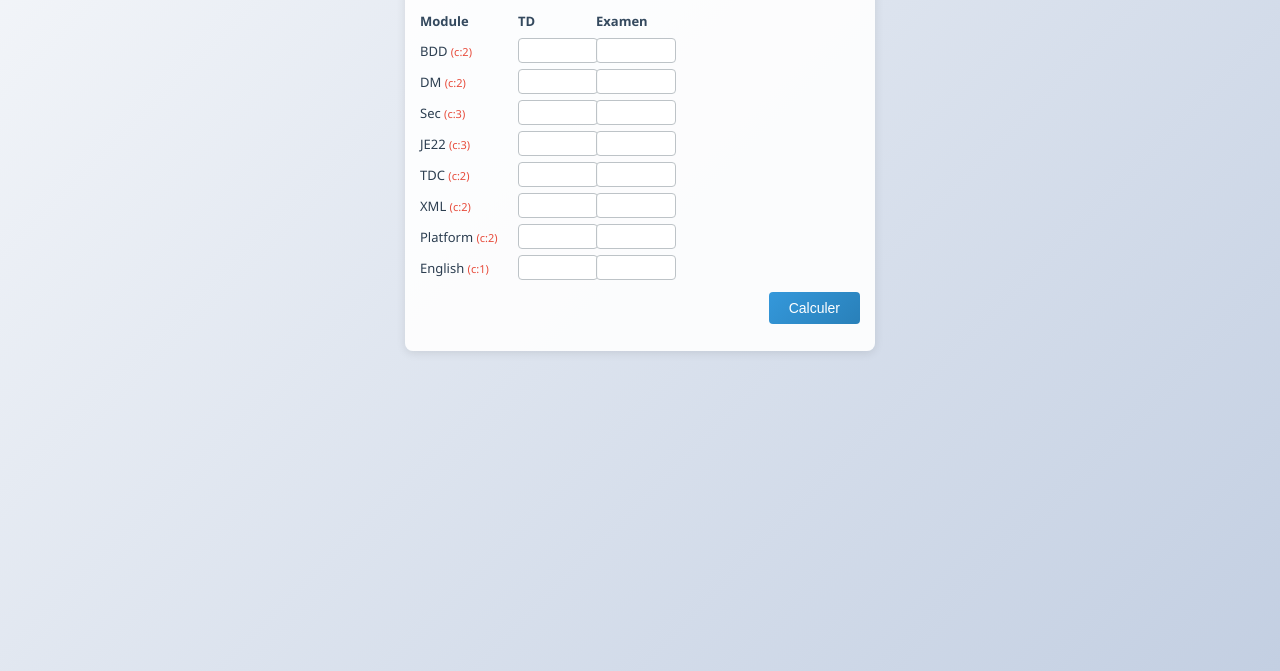
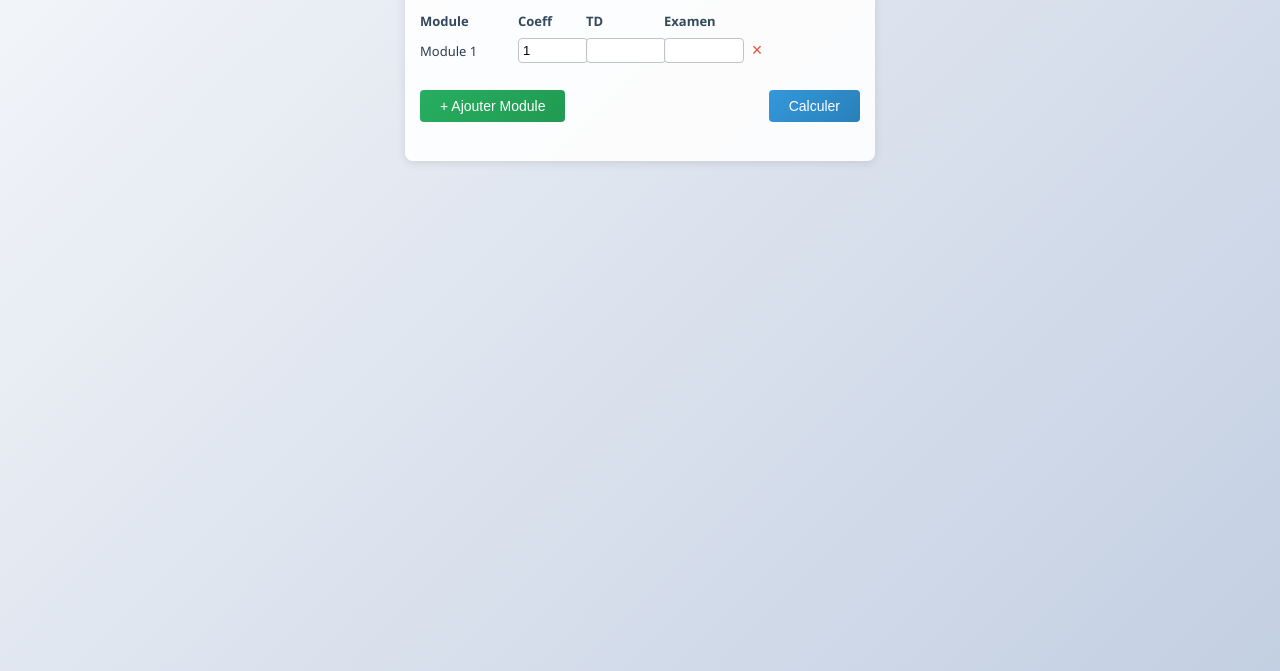
Before and after one commit to SamiDev016/CalculeMoeynM2TI, a plain HTML site: page index.html in a window 1280 px wide. Shown: the part 149-820 px from the top of the page. Drawn offline with Linux system fonts and the light colour scheme.

Commit message:
Modification

```diff
--- a/index.html
+++ b/index.html
@@ -12,7 +12,7 @@
             margin: 10px auto;
             padding: 15px;
             background: linear-gradient(135deg, #f5f7fa 0%, #c3cfe2 100%);
-            height: 100vh;
+            min-height: 100vh;
             box-sizing: border-box;
         }
         .arabic-title {
@@ -39,7 +39,7 @@
         }
         .module-row {
             display: grid;
-            grid-template-columns: 90px 70px 70px;
+            grid-template-columns: 90px 60px 70px 70px 30px;
             gap: 8px;
             margin-bottom: 6px;
             align-items: center;
@@ -53,10 +53,6 @@
         .module-name {
             font-size: 13px;
             color: #2c3e50;
-        }
-        .coeff {
-            color: #e74c3c;
-            font-size: 11px;
         }
         input {
             width: 100%;
@@ -82,12 +78,20 @@
             cursor: pointer;
             font-size: 14px;
             transition: transform 0.2s;
-            display: block;
-            margin-left: auto;
         }
         button:hover {
             transform: translateY(-1px);
             background: linear-gradient(135deg, #2980b9 0%, #2573a7 100%);
+        }
+        .btn-remove {
+            background: none;
+            color: #e74c3c;
+            padding: 2px 8px;
+            font-size: 18px;
+            margin: 0;
+        }
+        .btn-remove:hover {
+            background: rgba(231, 76, 60, 0.1);
         }
         #result {
             margin-top: 12px;
@@ -110,6 +114,18 @@
             border-radius: 8px;
             box-shadow: 0 2px 10px rgba(0, 0, 0, 0.1);
         }
+        .buttons-container {
+            display: flex;
+            justify-content: space-between;
+            align-items: center;
+            margin-top: 15px;
+        }
+        #addModule {
+            background: linear-gradient(135deg, #27ae60 0%, #219a52 100%);
+        }
+        #addModule:hover {
+            background: linear-gradient(135deg, #219a52 0%, #1e8449 100%);
+        }
     </style>
 </head>
 <body>
@@ -119,92 +135,66 @@
         <form id="moyenneForm">
             <div class="module-row header-row">
                 <div>Module</div>
+                <div>Coeff</div>
                 <div>TD</div>
                 <div>Examen</div>
+                <div></div>
             </div>
-
-            <div class="module-row">
-                <div class="module-name">BDD <span class="coeff">(c:2)</span></div>
-                <input type="number" id="bdd-td" step="0.01" required min="0" max="20">
-                <input type="number" id="bdd-examen" step="0.01" required min="0" max="20">
+            <div id="modulesList"></div>
+            <div class="buttons-container">
+                <button type="button" id="addModule">+ Ajouter Module</button>
+                <button type="submit">Calculer</button>
             </div>
-
-            <div class="module-row">
-                <div class="module-name">DM <span class="coeff">(c:2)</span></div>
-                <input type="number" id="dm-td" step="0.01" required min="0" max="20">
-                <input type="number" id="dm-examen" step="0.01" required min="0" max="20">
-            </div>
-
-            <div class="module-row">
-                <div class="module-name">Sec <span class="coeff">(c:3)</span></div>
-                <input type="number" id="sec-td" step="0.01" required min="0" max="20">
-                <input type="number" id="sec-examen" step="0.01" required min="0" max="20">
-            </div>
-
-            <div class="module-row">
-                <div class="module-name">JE22 <span class="coeff">(c:3)</span></div>
-                <input type="number" id="je22-td" step="0.01" required min="0" max="20">
-                <input type="number" id="je22-examen" step="0.01" required min="0" max="20">
-            </div>
-
-            <div class="module-row">
-                <div class="module-name">TDC <span class="coeff">(c:2)</span></div>
-                <input type="number" id="tdc-td" step="0.01" required min="0" max="20">
-                <input type="number" id="tdc-examen" step="0.01" required min="0" max="20">
-            </div>
-
-            <div class="module-row">
-                <div class="module-name">XML <span class="coeff">(c:2)</span></div>
-                <input type="number" id="xml-td" step="0.01" required min="0" max="20">
-                <input type="number" id="xml-examen" step="0.01" required min="0" max="20">
-            </div>
-
-            <div class="module-row">
-                <div class="module-name">Platform <span class="coeff">(c:2)</span></div>
-                <input type="number" id="platform-td" step="0.01" required min="0" max="20">
-                <input type="number" id="platform-examen" step="0.01" required min="0" max="20">
-            </div>
-
-            <div class="module-row">
-                <div class="module-name">English <span class="coeff">(c:1)</span></div>
-                <input type="number" id="english-td" step="0.01" required min="0" max="20">
-                <input type="number" id="english-examen" step="0.01" required min="0" max="20">
-            </div>
-
-            <button type="submit">Calculer</button>
         </form>
         <div id="result"></div>
     </div>
 
     <script>
+        let moduleCount = 0;
+
+        function addModule() {
+            moduleCount++;
+            const moduleDiv = document.createElement('div');
+            moduleDiv.className = 'module-row';
+            moduleDiv.innerHTML = `
+                <div class="module-name">Module ${moduleCount}</div>
+                <input type="number" class="coeff" required min="1" max="10" value="1">
+                <input type="number" class="td" step="0.01" required min="0" max="20">
+                <input type="number" class="examen" step="0.01" required min="0" max="20">
+                <button type="button" class="btn-remove" onclick="removeModule(this)">×</button>
+            `;
+            document.getElementById('modulesList').appendChild(moduleDiv);
+        }
+
+        function removeModule(button) {
+            button.parentElement.remove();
+        }
+
+        document.getElementById('addModule').addEventListener('click', addModule);
+
+        // Add first module automatically
+        addModule();
+
         document.getElementById('moyenneForm').addEventListener('submit', function(e) {
             e.preventDefault();
 
-            const modules = [
-                { name: 'BDD', coeff: 2 },
-                { name: 'DM', coeff: 2 },
-                { name: 'Sec', coeff: 3 },
-                { name: 'JE22', coeff: 3 },
-                { name: 'TDC', coeff: 2 },
-                { name: 'XML', coeff: 2 },
-                { name: 'Platform', coeff: 2 },
-                { name: 'English', coeff: 1 }
-            ];
-
+            const modules = document.getElementsByClassName('module-row');
             let totalPoints = 0;
             let totalCoeff = 0;
             let resultHTML = '';
 
-            modules.forEach(module => {
-                const tdValue = parseFloat(document.getElementById(`${module.name.toLowerCase()}-td`).value);
-                const examenValue = parseFloat(document.getElementById(`${module.name.toLowerCase()}-examen`).value);
+            for (let i = 1; i < modules.length; i++) { // Start from 1 to skip header
+                const module = modules[i];
+                const coeff = parseFloat(module.querySelector('.coeff').value);
+                const td = parseFloat(module.querySelector('.td').value);
+                const examen = parseFloat(module.querySelector('.examen').value);
 
-                const moduleAverage = ((examenValue * 2) + tdValue) / 3;
-                totalPoints += moduleAverage * module.coeff;
-                totalCoeff += module.coeff;
+                const moduleAverage = ((examen * 2) + td) / 3;
+                totalPoints += moduleAverage * coeff;
+                totalCoeff += coeff;
 
-                resultHTML += `<div class="module-result">${module.name}: ${moduleAverage.toFixed(2)}/20</div>`;
-            });
+                resultHTML += `<div class="module-result">Module ${i}: ${moduleAverage.toFixed(2)}/20</div>`;
+            }
 
             const finalAverage = totalPoints / totalCoeff;
 
```
